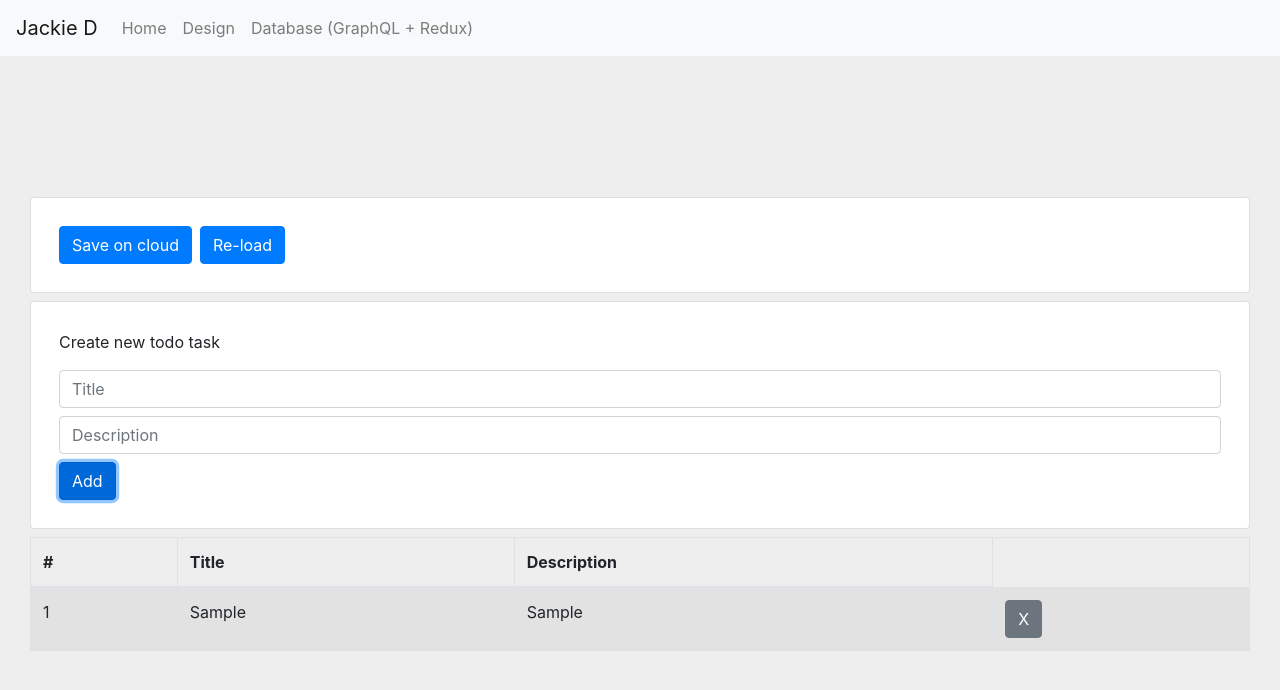
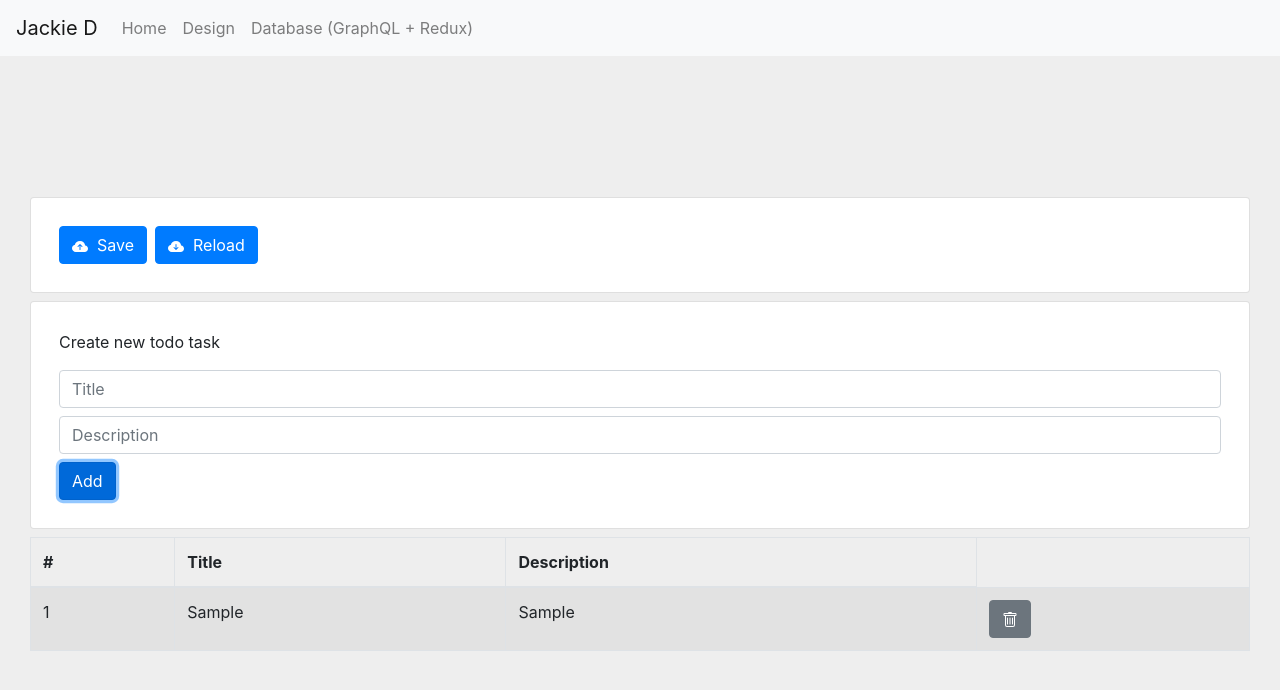
Before and after one commit to jackie-d/brand-tools-app, a React (Create React App) app: page /users in a window 1280 px wide. Both pictures are taken after typing "Sample", "Sample" into the empty fields and a click on the button "Add". Shown: the top 690 px of the page. Built offline with nearby package versions, Linux system fonts and the light colour scheme; no server answers; what aws-amplify would draw is missing.

Commit message:
Improvements on data page UI

```diff
--- a/src/App.js
+++ b/src/App.js
@@ -33,7 +33,7 @@ export default function App() {
     <Router>
       <Container fluid style={{height: '100vh'}}>
         <Row style={{height: '100vh', 'background-color': '#eeeeee'}}>
-          <Col xs={12}>
+          <Col xs={12} style={{'alignSelf': 'start'}}>
             <Navbar bg="light" expand="lg" style={{margin: '0 -15px'}}>
               <Navbar.Brand href="#home">Jackie D</Navbar.Brand>
               <Navbar.Toggle aria-controls="basic-navbar-nav" />
@@ -52,7 +52,7 @@ export default function App() {
               </Navbar.Collapse>
             </Navbar>
             </Col>
-            <Col xs={12}>
+            <Col xs={12} style={{'alignSelf': 'start'}}>
               <Switch>
                 <Route path="/about">
                   <About />
--- a/src/pages/About.js
+++ b/src/pages/About.js
@@ -69,7 +69,7 @@ function About(){
                         <Form>
                             <Form.Group controlId="formBasicRange">
                                 <Form.Label>Range</Form.Label>
-                                <Form.Control type="range" onChange={(e) => setProgress(e.target.value)} />
+                                <Form.Control type="range" value={progress} onChange={(e) => setProgress(e.target.value)} />
                             </Form.Group>
                         </Form>
                     </Card.Body>
@@ -132,7 +132,7 @@ function About(){
                                 Look at some advanced data interaction on the next page!
                             </p>
                             <p>
-                                <Link to="/redux">
+                                <Link to="/users">
                                     <Button type="button" variant="primary">GraphQL + Redux</Button>
                                 </Link>
                             </p>
--- a/src/pages/Users.js
+++ b/src/pages/Users.js
@@ -1,6 +1,8 @@
 import React, { useState } from 'react';
 import { useSelector } from 'react-redux';
 import { useDispatch } from 'react-redux'
+
+import { CloudArrowDownFill, CloudArrowUpFill, ExclamationDiamond, Trash } from 'react-bootstrap-icons';
 
 import {
     Container,
@@ -9,7 +11,8 @@ import {
     Button,
     Collapse,
     Table,
-    Card
+    Card,
+    Modal
 } from 'react-bootstrap';
 
 import API, { graphqlOperation } from '@aws-amplify/api';
@@ -54,6 +57,16 @@ export default function Users() {
   const [text, setText] = useState();
   const [description, setDescription] = useState();
 
+  const [show, setShow] = useState(false);
+
+  const handleClose = () => setShow(false);
+  const handleShow = () => setShow(true);
+
+  const reloadAndClose = () => {
+    handleClose();
+    listQuery();
+  }
+
   const setTodoText = (e) => {
     setText(e.target.value);
   }
@@ -63,6 +76,9 @@ export default function Users() {
   }
 
   const addTask = () => {
+    if ( !text || text == '' ) {
+      return;
+    }
     dispatch({ type: 'addTodo', todo: {title: text, description: description} });
     setText('')
     setDescription('')
@@ -102,6 +118,7 @@ export default function Users() {
   };
 
   const listQuery = async () => {
+
       console.log('listing todos');
       const allTodos = await API.graphql(graphqlOperation(listTodos));
       if ( allTodos && allTodos.data && allTodos.data.listTodos && allTodos.data.listTodos.items ) {
@@ -116,10 +133,12 @@ export default function Users() {
                   <Card className={'mt-2 mb-2'}>
                     <Card.Body className={'m-2'}>
                       <Button onClick={() => todoMutation()} className={'mr-2'}>
-                          Save on cloud
+                          <CloudArrowUpFill />
+                          &nbsp; Save
                       </Button>
-                      <Button onClick={() => listQuery()}>
-                          Re-load
+                      <Button onClick={() => handleShow()}>
+                          <CloudArrowDownFill />
+                          &nbsp; Reload
                       </Button>
                     </Card.Body>
                   </Card>
@@ -147,7 +166,7 @@ export default function Users() {
                           <td>1</td>
                           <td>{todo.title}</td>
                           <td>{todo.description}</td>
-                          <td><button class="btn btn-secondary btn-small" onClick={() => deleteTodo(todo.id)}>X</button></td>
+                          <td><button class="btn btn-secondary btn-small" onClick={() => deleteTodo(todo.id)}><Trash /></button></td>
                         </tr>
                     ))}
                     </tbody>
@@ -155,6 +174,25 @@ export default function Users() {
 
               </Col>
           </Row>
+
+          <Modal show={show} onHide={handleClose}>
+            <Modal.Header closeButton>
+              <Modal.Title>
+                <ExclamationDiamond /> &nbsp;
+                Overwrite local data?
+              </Modal.Title>
+            </Modal.Header>
+
+            <Modal.Body>
+              <p>Be sure to save your data to the cloud before a reload. Do you want to continue and reload the data from the cloud?</p>
+            </Modal.Body>
+
+            <Modal.Footer>
+              <Button variant="secondary" onClick={handleClose}>No, cancel</Button>
+              <Button variant="primary" onClick={reloadAndClose}>Yes, reload</Button>
+            </Modal.Footer>
+          </Modal>
+
       </Container>
   );
 }
```
Also changed, not shown: 1 other file (tests, documents, lock files or other folders).
